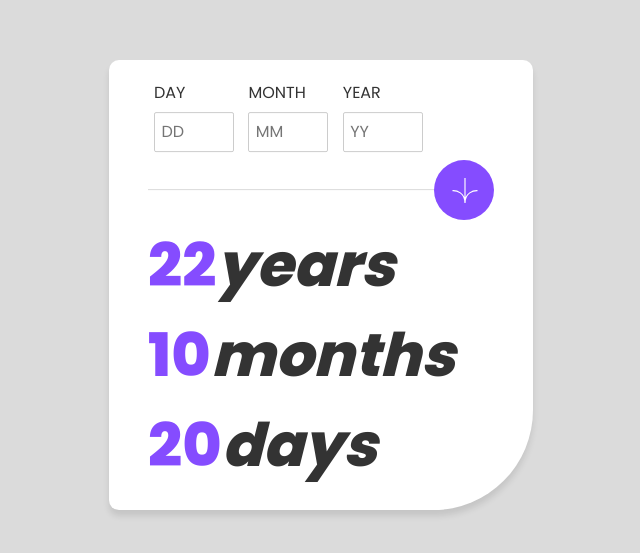
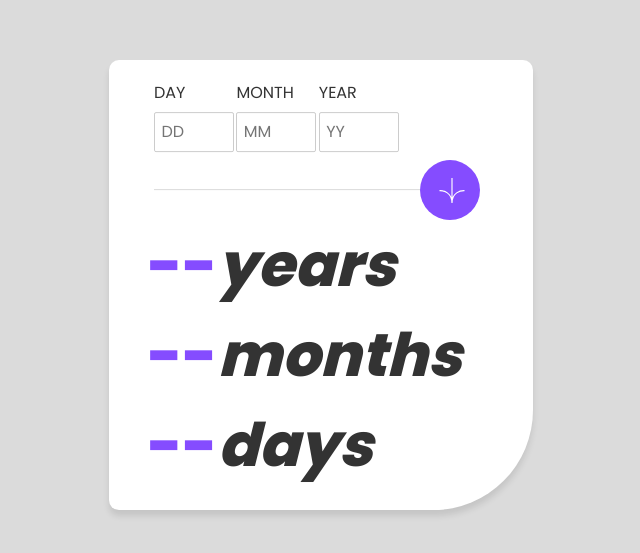
Before and after one commit to Cyntra-22/ageCalculator, a Svelte app: page / in a window 1280 px wide. Shown: the part 115-668 px from the top of the page, without its empty margins (319-959 px from the left). Built offline with nearby package versions, Linux system fonts and the light colour scheme.

Commit message:
Update the component's styling

```diff
--- a/src/App.svelte
+++ b/src/App.svelte
@@ -1,10 +1,13 @@
 <script>
 	import Date from "./Date.svelte";
-	export let day = 20;
-	export let month = 10;
-	export let year = 22;
+	export let day = '--';
+	export let month = '--';
+	export let year = '--';
+
+	function showResult(){
+		alert(day, month, year);
+	}
 </script>
-
 
 <style>
 	:root{
@@ -36,45 +39,11 @@
 
 	}
 	.date-conponent{
-		width: 70%;
+		width: 85%;
 		padding-left: 25px;
 	}
 
-	.line-container{
-		display: flex;
-		align-items: center;
-		width: 90%;
-	}
 
-	.line{
-		flex: 1;
-		border-top: 1px solid hsl(0, 0%, 86%);
-
-	}
-
-	.img-style {
-		background-color: var(--font-color);
-		border-radius: 50%;
-		cursor: pointer;
-		width: 60px;
-		height: 60px;
-	}
-
-	img{
-		width: 50px;
-		height: 25px;
-		padding-top: 12px;
-	}
-
-	.img-style:hover{
-		background-color: black;
-	}
-
-	.center-container{
-		display: flex;
-		flex-direction: column;
-		align-items: center;
-	}
 	.year-calculation{
 		padding-left: 19px;
 		font-size: 60px;
@@ -86,10 +55,7 @@
 		background-color: none;
 	}
 
-	button{
-		border: none;
-		background-color: transparent;
-	}
+
 
 </style>
 
@@ -97,20 +63,13 @@
 	<div class="main-container">
 
 			<div class="date-conponent">
-					<Date  />
+					<Date/>
 			</div>
-			<div class="center-container">
-				<div class="line-container">
-					<div class="line"></div>
-					<div class="img-style">
-						<button><img src="/icon-arrow.svg" alt="logo arrow" /></button>
-					</div>
-				</div>
-			</div>
+
 			<div class="year-calculation">
-				<span class="date-style">{year}</span><i>years</i>
-				<span class="date-style">{month}</span><i>months</i>
-				<span class="date-style">{day}</span><i>days</i>
+				<span class="date-style">{year}</span><i>years</i><br>
+				<span class="date-style">{month}</span><i>months</i><br>
+				<span class="date-style">{day}</span><i>days</i><br>
 			</div>
 
 	</div>
--- a/src/Date.svelte
+++ b/src/Date.svelte
@@ -1,4 +1,9 @@
 <script>
+     let day;
+     let month ;
+     let year;
+
+
 
 </script>
 
@@ -6,25 +11,67 @@
     .date-container{
         display: flex;
         justify-content: space-between;
+        width: 75%;
     }
 
     input{
         margin-top: 7px;
         width: 80px;
     }
+
+    .line-container{
+		display: flex;
+		align-items: center;
+	}
+
+	.line{
+        width: 100%;
+		border-bottom: 1px solid hsl(0, 0%, 86%);
+
+	}
+
+	.img-style {
+		background-color: var(--font-color);
+		border-radius: 50%;
+		cursor: pointer;
+		width: 60px;
+		height: 60px;
+	}
+
+	img{
+		width: 50px;
+		height: 25px;
+		padding-top: 12px;
+	}
+
+	.img-style:hover{
+		background-color: black;
+	}
+
+    button{
+		border: none;
+		background-color: transparent;
+	}
 </style>
 
 <div class="date-container">
     <div>
         <label for="dayInput">DAY</label>
-        <input type="number" placeholder = "DD"/>
+        <input type="number" placeholder = "DD" bind:value={day}/>
     </div>
     <div>
         <label for="dayInput">MONTH</label>
-        <input type="number" placeholder = "MM"/>
+        <input type="number" placeholder = "MM" bind:value={month}/>
     </div>
     <div>
         <label for="dayInput">YEAR</label>
-        <input type="number" placeholder = "YY"/>
+        <input type="number" placeholder = "YY" bind:value ={year}/>
     </div>
 </div>
+
+<div class="line-container">
+	<div class="line"></div>
+		<div class="img-style">
+			<button ><img src="/icon-arrow.svg" alt="logo arrow" /></button>
+		</div>
+</div>
```
